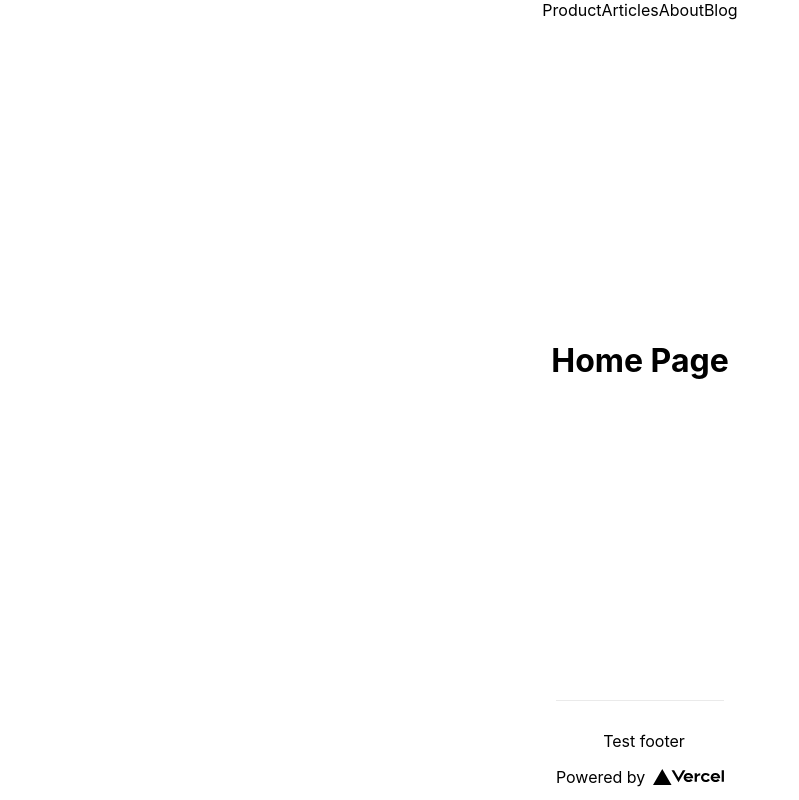
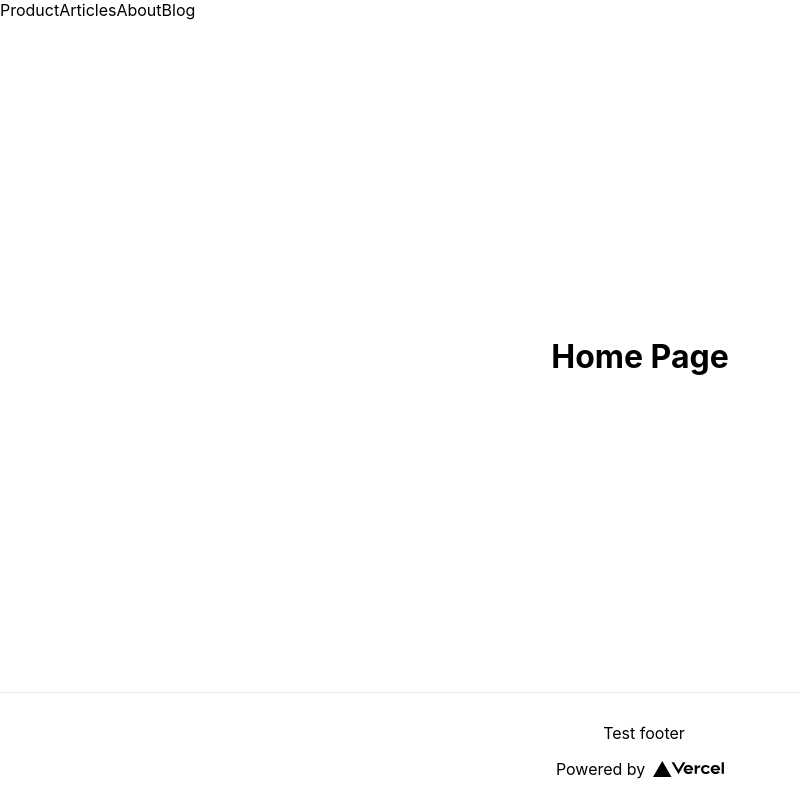
Before and after one commit to andremichalowski/symfaba, a Next.js app: page / in a window 1280 px wide. Shown: the whole page, without its empty margins (0-799 px from the left). Built offline with nearby package versions, Linux system fonts and the light colour scheme.

Commit message:
Adding nav and footer components to _app.js

```diff
--- a/pages/_app.js
+++ b/pages/_app.js
@@ -1,7 +1,15 @@
 import '../styles/globals.css'
+import Nav from '../components/nav'
+import Footer from '../components/footer'
 
 function MyApp({ Component, pageProps }) {
-  return <Component {...pageProps} />
+  return (
+    <>
+      <Nav />
+      <Component {...pageProps} />
+      <Footer />
+    </>
+  )
 }
 
 export default MyApp
--- a/pages/index.js
+++ b/pages/index.js
@@ -1,26 +1,18 @@
 import Head from 'next/head'
 import styles from '../styles/Home.module.scss'
-import Nav from '../components/nav'
-import Footer from '../components/footer'
 
 export default function Home() {
   return (
     <div className={styles.container}>
+
       <Head>
         <title>Create Next App</title>
         <link rel="icon" href="/favicon.ico" />
       </Head>
 
-
-      <Nav />
-
-
       <main className={styles.main}>
         <h1>Home Page</h1>
-
       </main>
-
-      <Footer />
 
     </div>
   )
--- a/styles/Home.module.scss
+++ b/styles/Home.module.scss
@@ -1,5 +1,5 @@
 .container {
-  min-height: 100vh;
+  min-height: 84vh;
   padding: 0 0.5rem;
   display: flex;
   flex-direction: column;
```
